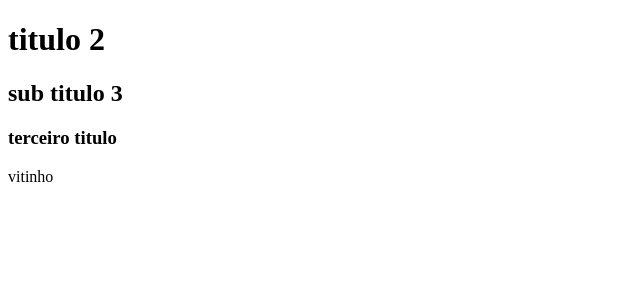
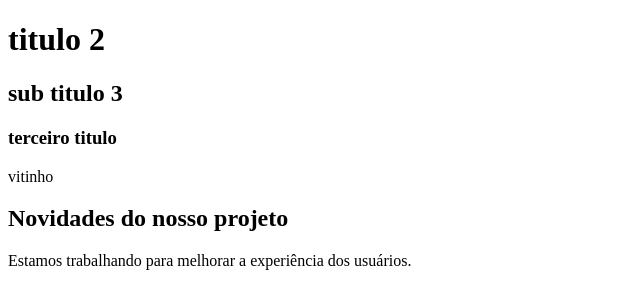
Before and after one commit to vitorlimaortiz/repositorio---testee, a plain HTML site: page index.html in a window 1280 px wide. Shown: the whole page, without its empty margins (0-640 px from the left). Drawn offline with Linux system fonts and the light colour scheme.

Commit message:
feat: adiciona seção de novidades ao site
Adiciona uma nova seção de novidades para melhorar
a apresentação e a experiência dos usuários.

```diff
--- a/index.html
+++ b/index.html
@@ -14,5 +14,11 @@
 
    <p> vitinho </p>
 
+   <section>
+    <h2>Novidades do nosso projeto</h2>
+    <p>Estamos trabalhando para melhorar
+    a experiência dos usuários.</p>
+</section>
+
 </body>
 </html>
```
